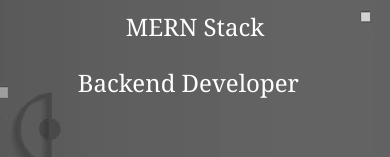
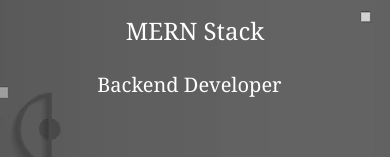
Before and after one commit to P94Vansh/portfolio, a Next.js app: page / in a window 390 px wide. Shown: the part 526-683 px from the top of the page. Built offline with nearby package versions, Linux system fonts and the light colour scheme.

Commit message:
final changes made for the website

```diff
--- a/app/page.js
+++ b/app/page.js
@@ -40,7 +40,7 @@ export default function Home() {
           transition={{delay:0.4,x:{type:'spring', stiffness:60},opacity:{duration:2},ease:"easeIn",duration:2}} >Web Developer</motion.div>
           <motion.div initial={{x:-100,opacity:0}} whileInView={{x:0,opacity:1}}
           transition={{delay:0.4,x:{type:'spring', stiffness:60},opacity:{duration:2},ease:"easeIn",duration:2}} >MERN Stack</motion.div>
-          <motion.div className="text-center" initial={{x:-100,opacity:0}} whileInView={{x:0,opacity:1}}
+          <motion.div className="md:text-5xl text-xl text-center" initial={{x:-100,opacity:0}} whileInView={{x:0,opacity:1}}
           transition={{delay:0.4,x:{type:'spring', stiffness:60},opacity:{duration:2},ease:"easeIn",duration:2}} >
           <TypeAnimation
             sequence={[
```
